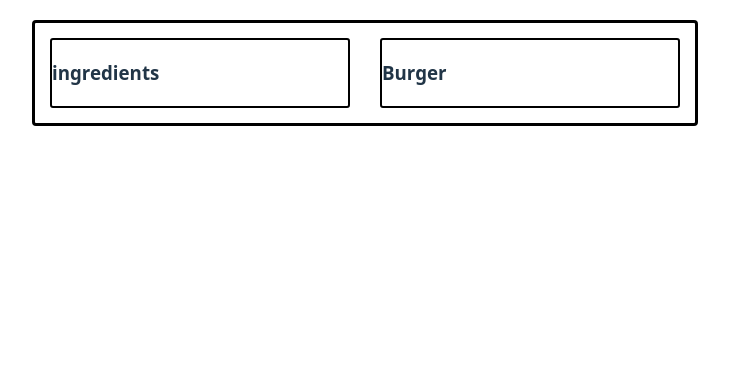
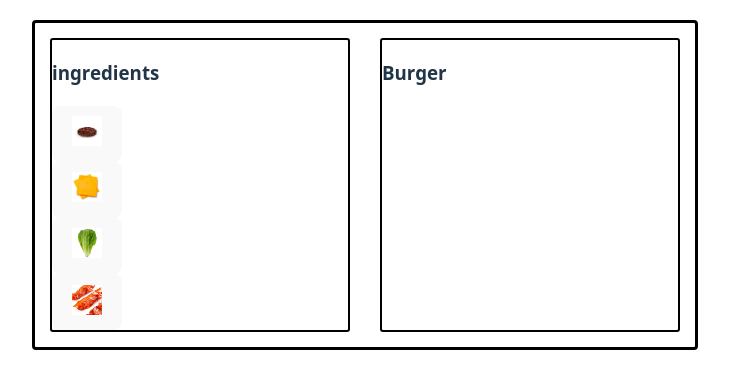
Before and after one commit to sumeiia-rgb/burger, a React (Vite) app: page / in a window 1280 px wide. Shown: the top 388 px of the page, without its empty margins (275-1004 px from the left). Built offline with nearby package versions, Linux system fonts and the light colour scheme.

Commit message:
added button with the ingredient picture

```diff
--- a/src/App.tsx
+++ b/src/App.tsx
@@ -6,6 +6,7 @@ import cheeseImg from './assets/cheese.jpeg';
 import saladImg from './assets/salad.jpeg';
 import baconImg from './assets/bacon.jpeg';
 import {useState} from "react";
+import ProductButton from "./Components/ProductButton/ProductButton.tsx";
 
 
 interface Ingredient {
@@ -33,6 +34,9 @@ const App = () => {
     <div className="container">
         <div className="ingredientsBlock">
         <h3>ingredients</h3>
+            {products.map(product => (
+                <ProductButton image={product.image} />
+            ))}
             <Ingredients />
         </div>
         <div className="burgerBlock">
--- /dev/null
+++ b/src/Components/ProductButton/ProductButton.tsx
@@ -0,0 +1,18 @@
+import './ProductButton.css';
+
+interface IProductButtonProps {
+    image: string;
+}
+
+const ProductButton = (props: IProductButtonProps) => {
+    return (
+        <div>
+            <button type={"button"}>
+                <img width="30px" height="30px" src={props.image}/>
+            </button>
+        </div>
+
+    );
+};
+
+export default ProductButton;
```
Also changed, not shown: src/Components/ProductButton/ProductButton.css (added).
